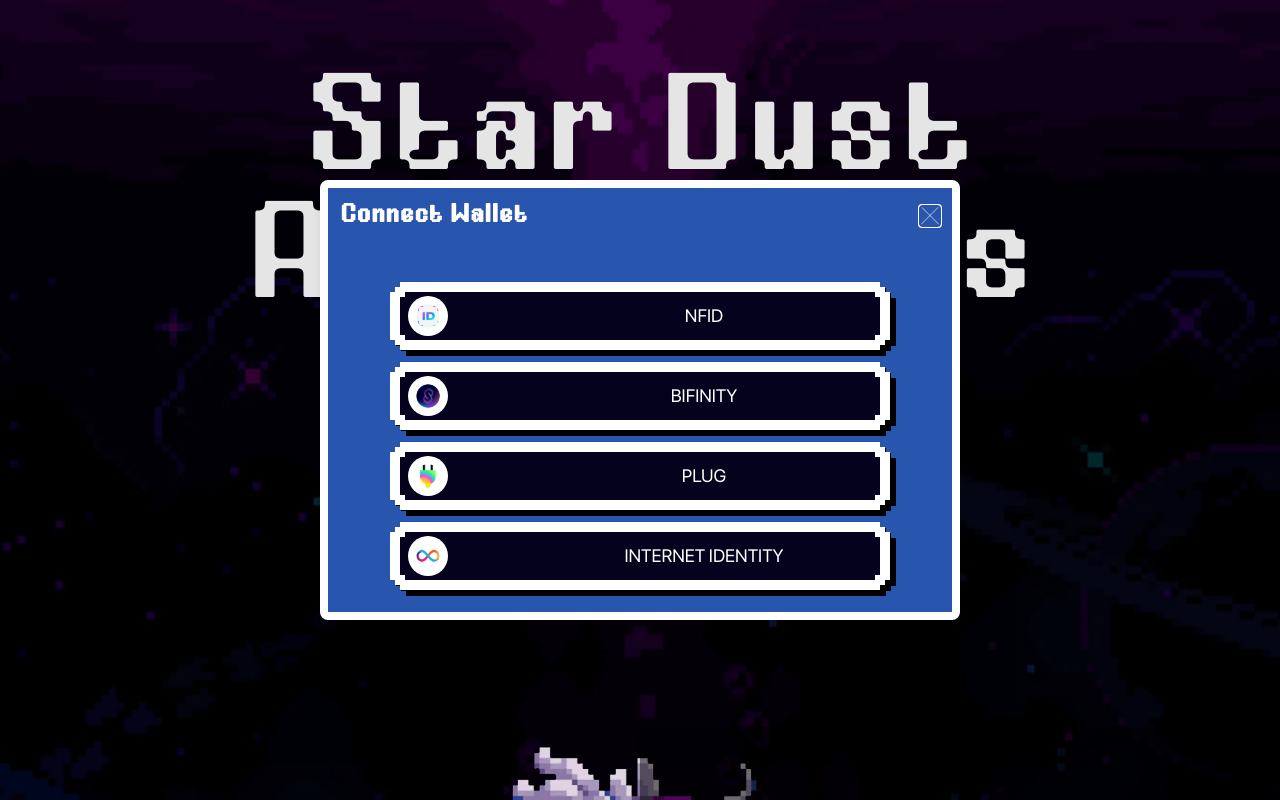
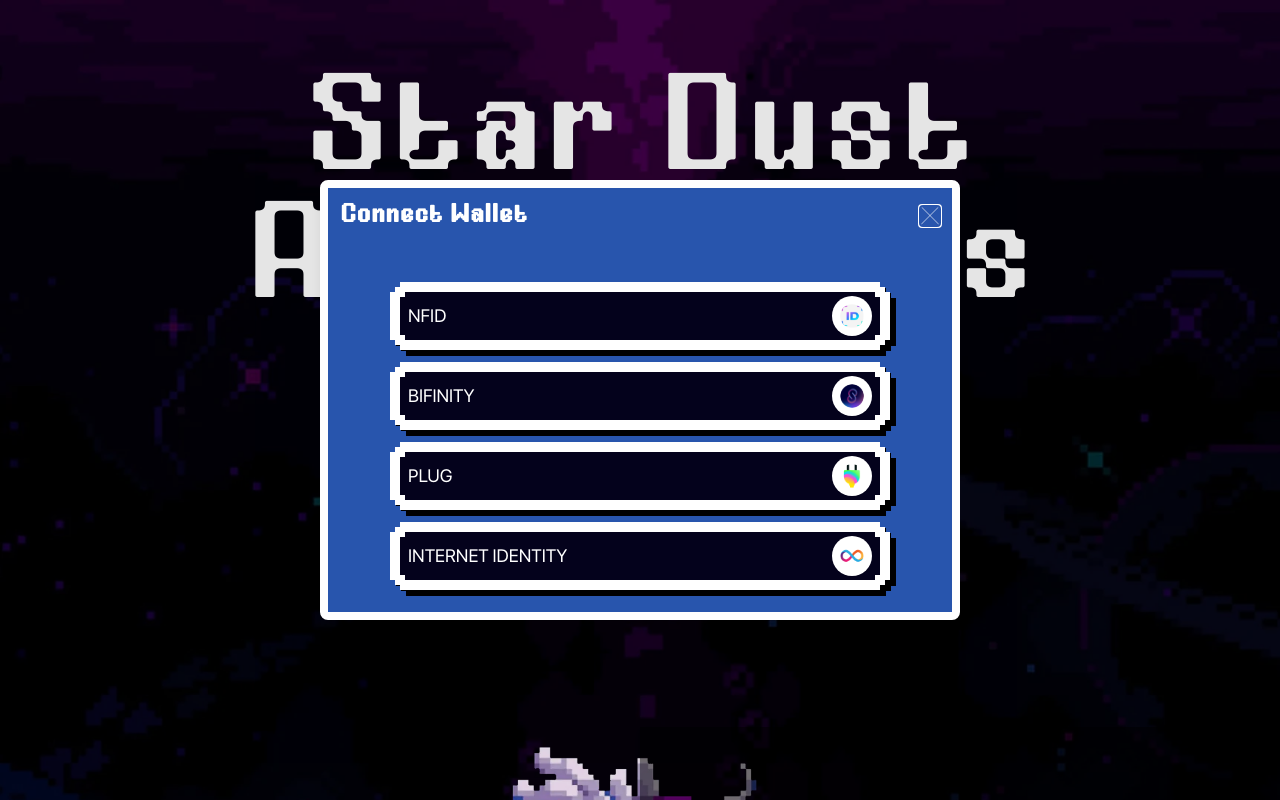
Before and after one commit to ICP-hub/StarDustAdventures, a React (Vite) app in the folder src/game_frontend/: page / in a window 1280 px wide. Both pictures are taken after a click on the button "CONNECT WALLET". Built offline with nearby package versions, Linux system fonts and the light colour scheme.

Commit message:
Refactor ConnectWallet component layout and update CSS for wallet button alignment

```diff
--- a/src/game_frontend/src/components/landing/hero/connectWallet/index.css
+++ b/src/game_frontend/src/components/landing/hero/connectWallet/index.css
@@ -7,11 +7,7 @@
 }
 
 .wallet-button-container{
-    @apply font-sf-pro-display !text-lg px-2;
-    display: grid;
-    grid-template-columns: 1fr 3fr;
-    gap: 1rem;
-    align-items: center;
+    @apply font-sf-pro-display !text-lg px-2 flex justify-between items-center;
 }
 
 .wallet-button-container span{
--- a/src/game_frontend/src/components/landing/hero/connectWallet/index.tsx
+++ b/src/game_frontend/src/components/landing/hero/connectWallet/index.tsx
@@ -35,8 +35,8 @@
                         Wallets.map(wallet => (
                             <Button variant="secondary" key={wallet.name} className="wallet-button">
                                 <div className="wallet-button-container">
+                                    <span>{wallet.name}</span>
                                     <img src={wallet.icon} alt={wallet.name} loading='lazy' width={40} height={40} className="wallet-icon"/>
-                                    <span>{wallet.name}</span>
                                 </div>
                             </Button>
                         ))
```
